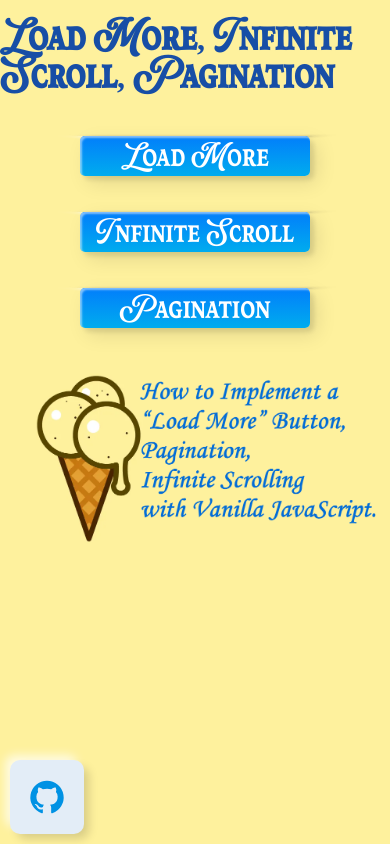
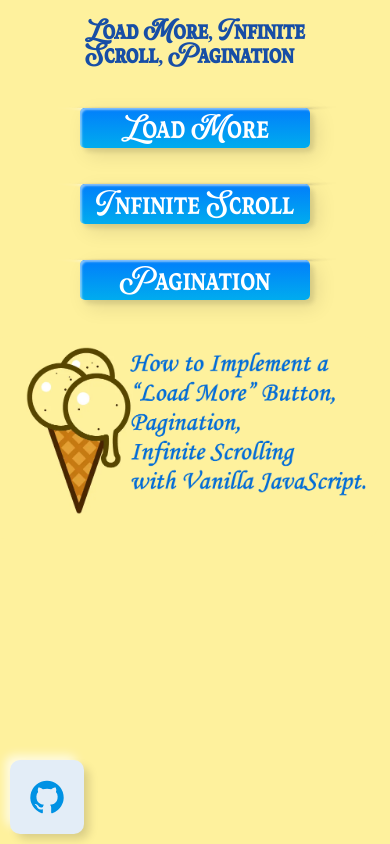
Before and after one commit to EuJinnLucaShow/loadmore-infinitescroll-pagination, a website built with Vite: page src/index.html in a window 390 px wide. Built offline with nearby package versions, Linux system fonts and the light colour scheme.

Commit message:
Update _home.scss

```diff
--- a/src/sass/_home.scss
+++ b/src/sass/_home.scss
@@ -8,6 +8,13 @@
   margin-top: 20px;
   font-family: 'Neueyokarto';
   color: #174ea6;
+
+    @media (max-width: 768px) {
+    font-size: 20px;
+    margin-left: auto;
+    margin-right: auto;
+    width: 220px;
+    }
 }
 
 .navigate {
@@ -126,6 +133,11 @@ background: linear-gradient(0deg, rgba(0,172,238,1) 0%, rgba(2,126,251,1) 100%);
     justify-content: center;
     & img {
         border-radius: 20px;
+  @media (max-width: 768px) {
+       position: relative;
+    left: -10px;
+    }
+
         }
 }
 
```
